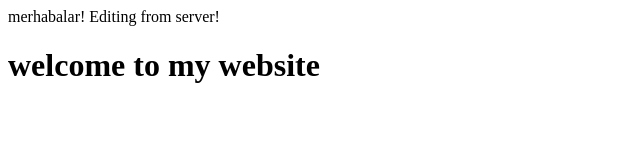
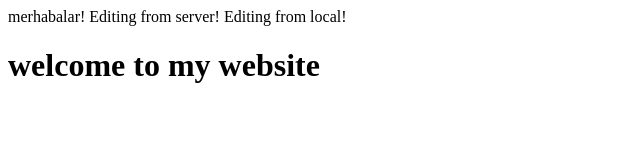
Before and after one commit to bbalbayrak/Js-Api, a plain HTML site: page hello.html in a window 1280 px wide. Shown: the whole page, without its empty margins (0-640 px from the left). Drawn offline with Linux system fonts and the light colour scheme.

Commit message:
Local edit

```diff
--- a/hello.html
+++ b/hello.html
@@ -6,6 +6,7 @@
     <body>
         merhabalar!
         Editing from server!
+        Editing from local!
         <h1>welcome to my website</h1>
     </body>
 
```
